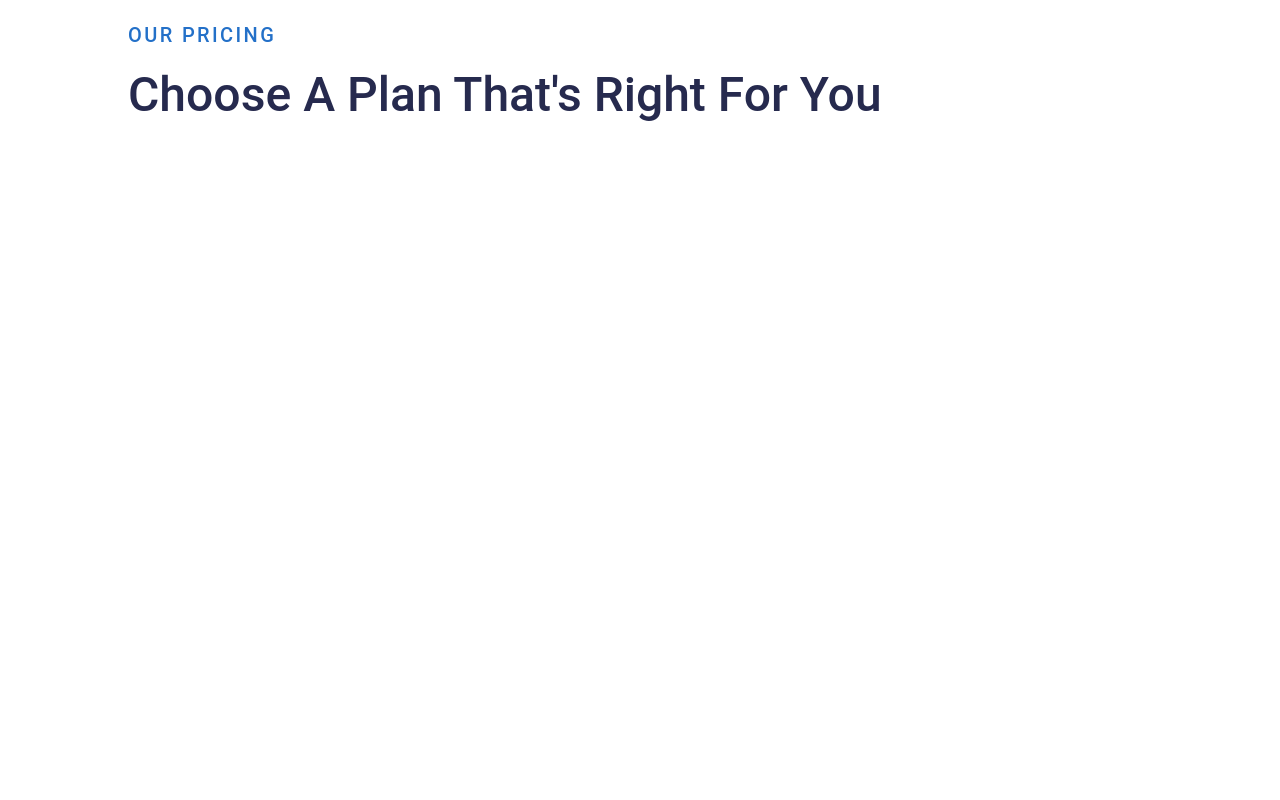
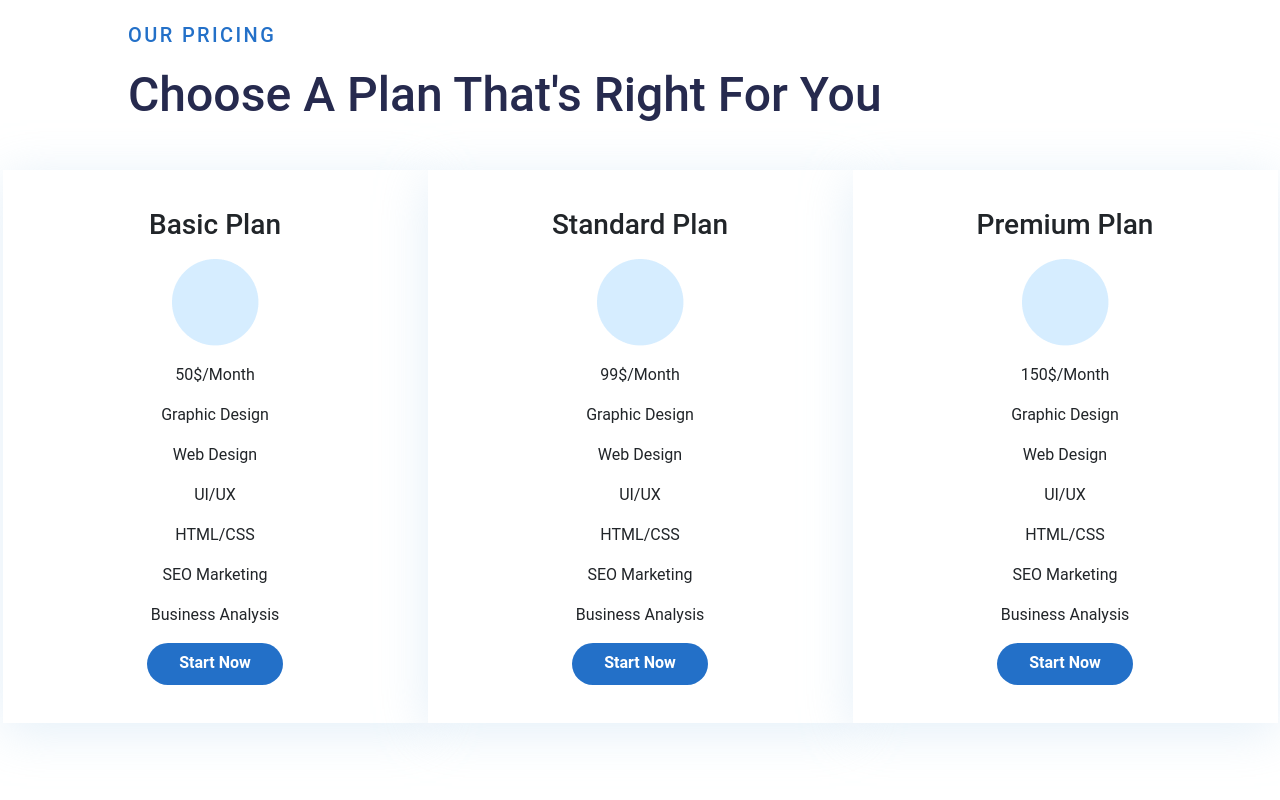
Before and after one commit to muky1/praksa-clone2, a plain HTML site: page index.html in a window 1280 px wide. Shown: the part 4740-5540 px from the top of the page. Drawn offline with nearby package versions, Linux system fonts and the light colour scheme.

Commit message:
added pricing section layout and content, updated styles

```diff
--- a/css/styles.css
+++ b/css/styles.css
@@ -329,6 +329,7 @@ body {
   font-size: 1.37rem;
   line-height: 1.56rem;
   color: #262A4E;
+  opacity: 100%;
 }
 
 .employee-div2 {
@@ -396,6 +397,56 @@ body {
   text-align: left;
   color: #262A4E;
   margin-left: 10%;
+}
+
+.div-pricing {
+  width: fit-content;
+  display: flex;
+  margin-left: auto;
+  margin-right: auto;
+  margin-top: 3%;
+  margin-bottom: 7%;
+}
+
+.pricing-body {
+  height: 553px;
+  width: 425px;
+  display: flex;
+  flex-direction: column;
+  align-items: center;
+  justify-content: center;
+  text-align: center;
+  background: #FFFFFF;
+  box-shadow: 0px 8px 48px rgba(185, 215, 238, 0.4);
+}
+
+.pricing-body-img {
+  margin-top: 2%;
+  margin-bottom: 4%;
+}
+
+.pricing-body:hover {
+  background: #2370C8;
+  color: #FFFFFF;
+}
+
+.pricing-button {
+  height: 42px;
+  width: 136px;
+  border-radius: 30px;
+  background: #2370C8;
+  display: flex;
+  justify-content: center;
+  align-items: center;
+  color: #FFFFFF;
+  font-size: 1rem;
+  font-weight: 700;
+  line-height: 1.18rem;
+}
+
+.pricing-button:hover {
+  background: #FFFFFF;
+  color: #2370C8;
 }
 
 /****************** SEVENTH CONTAINER **********************/
--- a/index.html
+++ b/index.html
@@ -221,13 +221,49 @@
     <h1 class="sixth-heading">Choose A Plan That's Right For You</h1>
 
     <div class="row">
-      <div class="card-pricing">
-        <img src="" alt="">
-        <div class="card-body">
-
+      <div class="div-pricing">
+        <div class="pricing-body">
+          <h3>Basic Plan</h3>
+          <img class="pricing-body-img" src="imgs/ellipse4.png" alt="">
+          <p>50$/Month</p>
+          <p>Graphic Design</p>
+          <p>Web Design</p>
+          <p>UI/UX</p>
+          <p>HTML/CSS</p>
+          <p>SEO Marketing</p>
+          <p>Business Analysis</p>
+          <div class="pricing-button">
+          Start Now
         </div>
+        </div>
+        <div class="pricing-body">
+          <h3>Standard Plan</h3>
+          <img class="pricing-body-img" src="imgs/ellipse4.png" alt="">
+          <p>99$/Month</p>
+          <p>Graphic Design</p>
+          <p>Web Design</p>
+          <p>UI/UX</p>
+          <p>HTML/CSS</p>
+          <p>SEO Marketing</p>
+          <p>Business Analysis</p>
+          <div class="pricing-button">
+          Start Now
+        </div>
+        </div>
+        <div class="pricing-body">
+          <h3>Premium Plan</h3>
+          <img class="pricing-body-img" src="imgs/ellipse4.png" alt="">
+          <p>150$/Month</p>
+          <p>Graphic Design</p>
+          <p>Web Design</p>
+          <p>UI/UX</p>
+          <p>HTML/CSS</p>
+          <p>SEO Marketing</p>
+          <p>Business Analysis</p>
+          <div class="pricing-button">
+          Start Now
+          </div>
       </div>
-    </div>
   </div>
 
   <div class="seventh-container">
```
